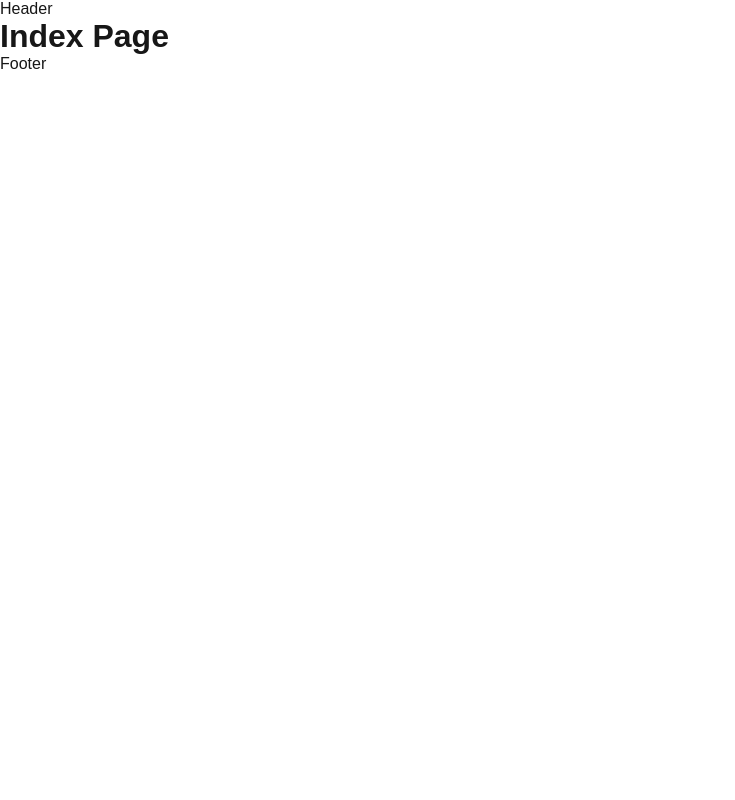
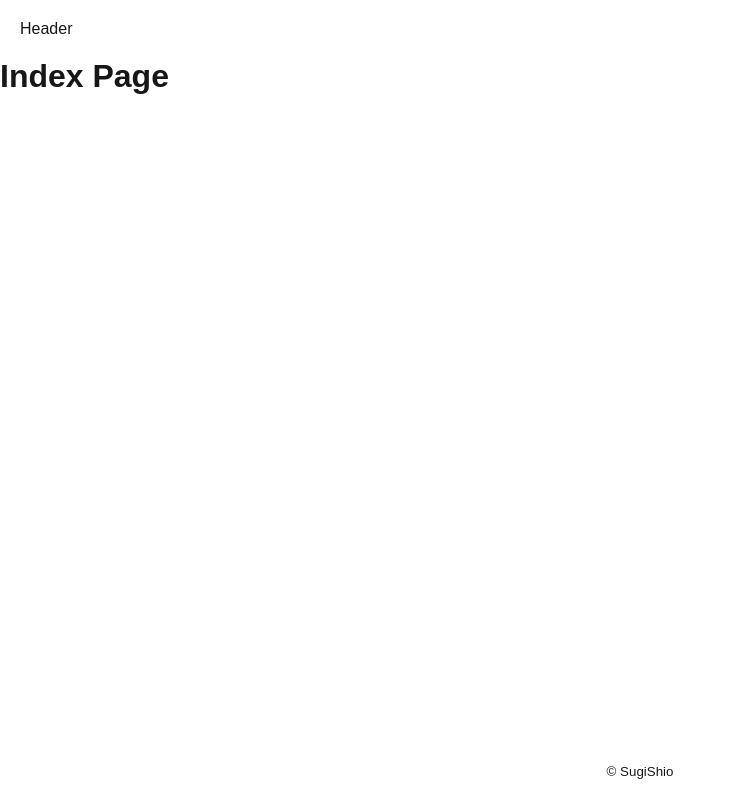
Before and after one commit to SugiShio/diff-viewer, a Next.js app: page / in a window 1280 px wide. Shown: the whole page, without its empty margins (0-735 px from the left). Built offline with nearby package versions, Linux system fonts and the light colour scheme.

Commit message:
スタイル

```diff
--- a/src/app/layout.tsx
+++ b/src/app/layout.tsx
@@ -2,6 +2,7 @@ import type { Metadata } from "next";
 import { Header } from "~/components/Header";
 import { Footer } from "~/components/Footer";
 import "~/stylesheets/globals.css";
+import "~/stylesheets/layout.scss";
 
 export const metadata: Metadata = {
   title: "Create Next App",
@@ -15,9 +16,9 @@ export default function RootLayout({
 }>) {
   return (
     <html lang="ja">
-      <body>
+      <body className="l-container">
         <Header />
-        <main>{children}</main>
+        <main className="l-main">{children}</main>
         <Footer />
       </body>
     </html>
--- a/src/components/Footer/index.tsx
+++ b/src/components/Footer/index.tsx
@@ -1,3 +1,9 @@
+import "./style.scss";
+
 export const Footer = () => {
-  return <footer>Footer</footer>;
+  return (
+    <footer>
+      <small>©︎ SugiShio</small>
+    </footer>
+  );
 };
--- /dev/null
+++ b/src/components/Footer/style.scss
@@ -0,0 +1,4 @@
+footer {
+  text-align: center;
+  padding: 20px;
+}
--- a/src/components/Header/index.tsx
+++ b/src/components/Header/index.tsx
@@ -1,3 +1,5 @@
+import "./style.scss";
+
 export const Header = () => {
   return <header>Header</header>;
 };
--- /dev/null
+++ b/src/components/Header/style.scss
@@ -0,0 +1,3 @@
+header {
+  padding: 20px;
+}
--- /dev/null
+++ b/src/stylesheets/layout.scss
@@ -0,0 +1,10 @@
+.l-container {
+  display: flex;
+  justify-content: space-between;
+  flex-direction: column;
+  min-height: 100vh;
+}
+
+.l-main {
+  flex-grow: 1;
+}
```
